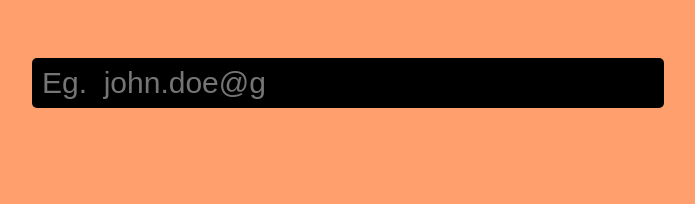
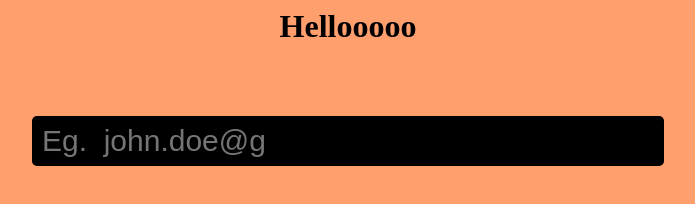
Before and after one commit to alexPidault/dis-jamy, a plain HTML site: page index.html in a window 1280 px wide. Shown: the whole page, without its empty margins (292-987 px from the left). Drawn offline with Linux system fonts and the light colour scheme; a web font is replaced by a local one.

Commit message:
Update index.html

```diff
--- a/index.html
+++ b/index.html
@@ -1,5 +1,6 @@
 <body>
   <link rel="stylesheet" media="all" href="https://alexpidault.github.io/dis-jamy/style.css">
+  <h1> Hellooooo </h1>
   <input type="text" id="dynamic-placeholder"  />
   <script>
     var SuperPlaceholder = function(options) {
```
